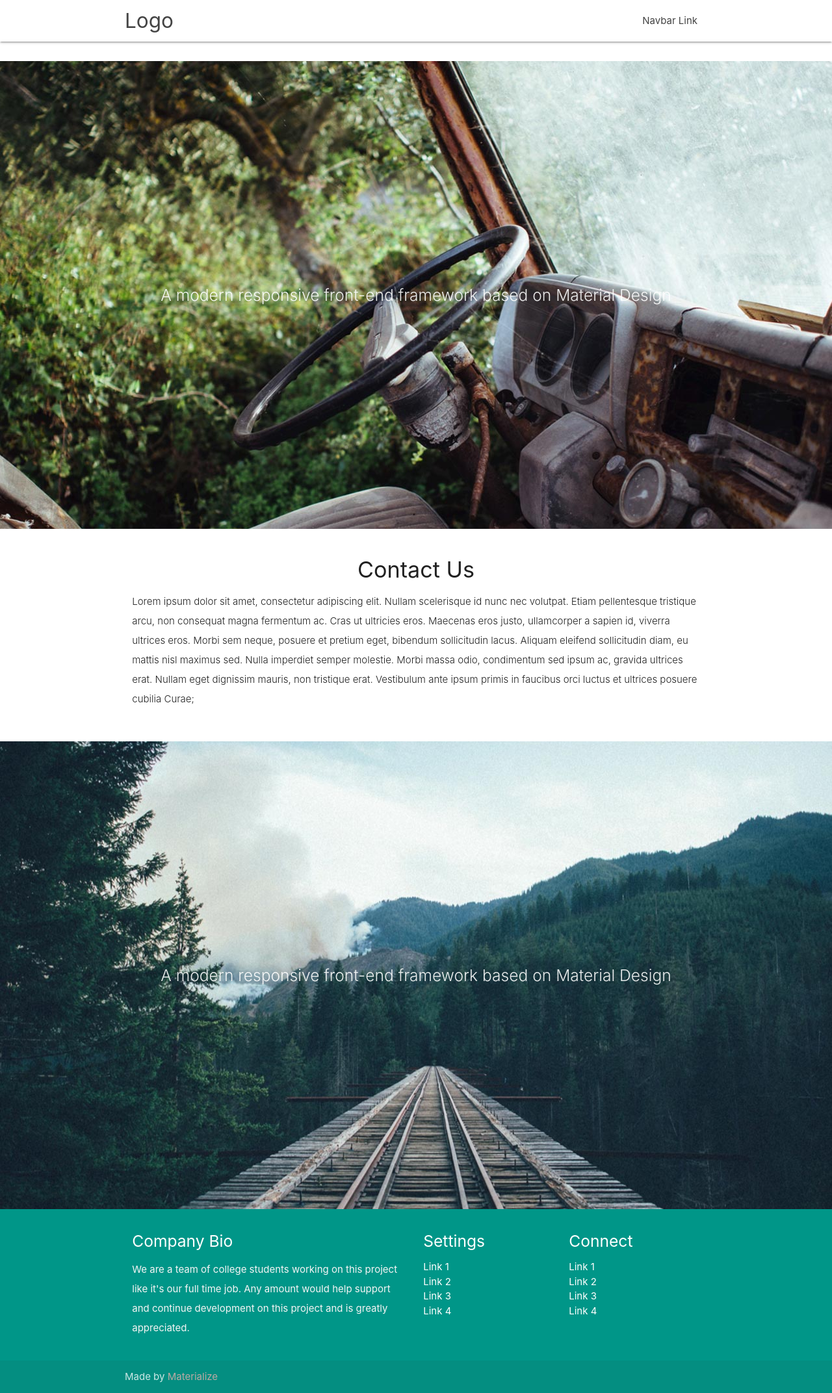
After one commit to SonOfGrabarz/ipp-2021-szulm, a Django app: template movie_site/template/base.html in a window 1280 px wide. The commit adds this page. Shown: the whole page at 65% size. Run offline with Django 3.2, Linux system fonts and the light colour scheme; the template is opened without the code that fills it, so the values that code supplies are empty; some libraries are stand-ins or nearby versions.

```diff
--- a/movie_site/static/css/style.css
+++ b/movie_site/static/css/style.css
@@ -20,7 +20,7 @@ p {
 }
 
 .parallax-container {
-  min-height: 380px;
+  min-height: 720px;
   line-height: 0;
   height: auto;
   color: rgba(255,255,255,.9);
--- /dev/null
+++ b/movie_site/template/base.html
@@ -0,0 +1,123 @@
+{% load static %}
+
+<!DOCTYPE html>
+<html lang="en">
+<head>
+  <meta http-equiv="Content-Type" content="text/html; charset=UTF-8"/>
+  <meta name="viewport" content="width=device-width, initial-scale=1"/>
+  <title>Parallax Template - Materialize</title>
+
+  <!-- CSS  -->
+  <link href="https://fonts.googleapis.com/icon?family=Material+Icons" rel="stylesheet">
+  <link href="{% static 'css/materialize.css' %}" type="text/css" rel="stylesheet" media="screen,projection"/>
+  <link href="{% static 'css/style.css' %}" type="text/css" rel="stylesheet" media="screen,projection"/>
+</head>
+<body>
+  <nav class="white" role="navigation">
+    <div class="nav-wrapper container">
+      <a id="logo-container" href="#" class="brand-logo">Logo</a>
+      <ul class="right hide-on-med-and-down">
+        <li><a href="#">Navbar Link</a></li>
+      </ul>
+
+      <ul id="nav-mobile" class="sidenav">
+        <li><a href="#">Navbar Link</a></li>
+      </ul>
+      <a href="#" data-target="nav-mobile" class="sidenav-trigger"><i class="material-icons">menu</i></a>
+    </div>
+  </nav>
+
+{% block banner %}
+{% endblock %}
+
+  <div class="container">
+    <div class="section">
+
+      {% block content %}
+      {% endblock %}
+
+    </div>
+  </div>
+
+
+  <div class="parallax-container valign-wrapper">
+    <div class="section no-pad-bot">
+      <div class="container">
+        <div class="row center">
+          <h5 class="header col s12 light">A modern responsive front-end framework based on Material Design</h5>
+        </div>
+      </div>
+    </div>
+    <div class="parallax"><img src="{% static 'img/background2.jpg' %}" alt="Unsplashed background img 2"></div>
+  </div>
+
+  <div class="container">
+    <div class="section">
+
+      <div class="row">
+        <div class="col s12 center">
+          <h3><i class="mdi-content-send brown-text"></i></h3>
+          <h4>Contact Us</h4>
+          <p class="left-align light">Lorem ipsum dolor sit amet, consectetur adipiscing elit. Nullam scelerisque id nunc nec volutpat. Etiam pellentesque tristique arcu, non consequat magna fermentum ac. Cras ut ultricies eros. Maecenas eros justo, ullamcorper a sapien id, viverra ultrices eros. Morbi sem neque, posuere et pretium eget, bibendum sollicitudin lacus. Aliquam eleifend sollicitudin diam, eu mattis nisl maximus sed. Nulla imperdiet semper molestie. Morbi massa odio, condimentum sed ipsum ac, gravida ultrices erat. Nullam eget dignissim mauris, non tristique erat. Vestibulum ante ipsum primis in faucibus orci luctus et ultrices posuere cubilia Curae;</p>
+        </div>
+      </div>
+
+    </div>
+  </div>
+
+
+  <div class="parallax-container valign-wrapper">
+    <div class="section no-pad-bot">
+      <div class="container">
+        <div class="row center">
+          <h5 class="header col s12 light">A modern responsive front-end framework based on Material Design</h5>
+        </div>
+      </div>
+    </div>
+    <div class="parallax"><img src="{% static 'img/background3.jpg' %}" alt="Unsplashed background img 3"></div>
+  </div>
+
+  <footer class="page-footer teal">
+    <div class="container">
+      <div class="row">
+        <div class="col l6 s12">
+          <h5 class="white-text">Company Bio</h5>
+          <p class="grey-text text-lighten-4">We are a team of college students working on this project like it's our full time job. Any amount would help support and continue development on this project and is greatly appreciated.</p>
+
+
+        </div>
+        <div class="col l3 s12">
+          <h5 class="white-text">Settings</h5>
+          <ul>
+            <li><a class="white-text" href="#!">Link 1</a></li>
+            <li><a class="white-text" href="#!">Link 2</a></li>
+            <li><a class="white-text" href="#!">Link 3</a></li>
+            <li><a class="white-text" href="#!">Link 4</a></li>
+          </ul>
+        </div>
+        <div class="col l3 s12">
+          <h5 class="white-text">Connect</h5>
+          <ul>
+            <li><a class="white-text" href="#!">Link 1</a></li>
+            <li><a class="white-text" href="#!">Link 2</a></li>
+            <li><a class="white-text" href="#!">Link 3</a></li>
+            <li><a class="white-text" href="#!">Link 4</a></li>
+          </ul>
+        </div>
+      </div>
+    </div>
+    <div class="footer-copyright">
+      <div class="container">
+      Made by <a class="brown-text text-lighten-3" href="http://materializecss.com">Materialize</a>
+      </div>
+    </div>
+  </footer>
+
+
+  <!--  Scripts-->
+  <script src="https://code.jquery.com/jquery-2.1.1.min.js"></script>
+  <script src="{% static 'js/materialize.js' %}"></script>
+  <script src="{% static 'js/init.js' %}"></script>
+
+  </body>
+</html>
```
Also changed, not shown: movie_site/template/index.html (+56 -50 lines), movie_site/template/search_results.html (+41 -12 lines), movie_site/static/img/cover_placeholder.jpg (added).
